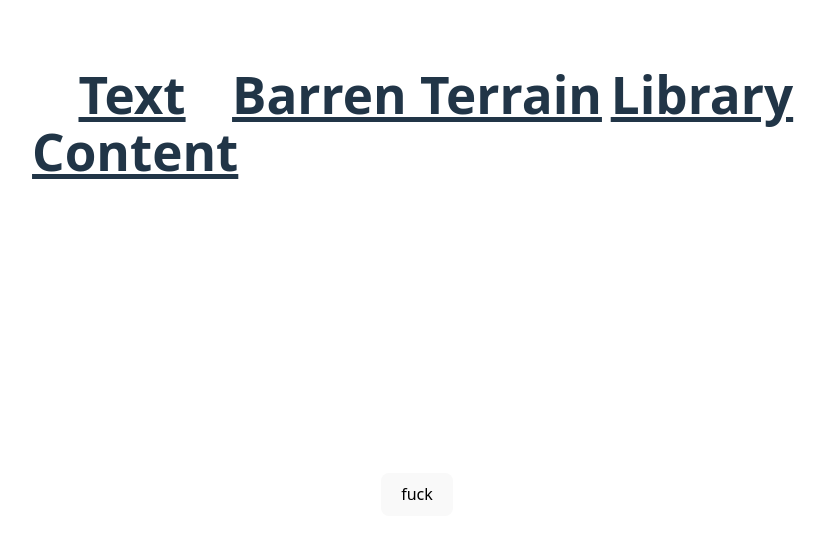
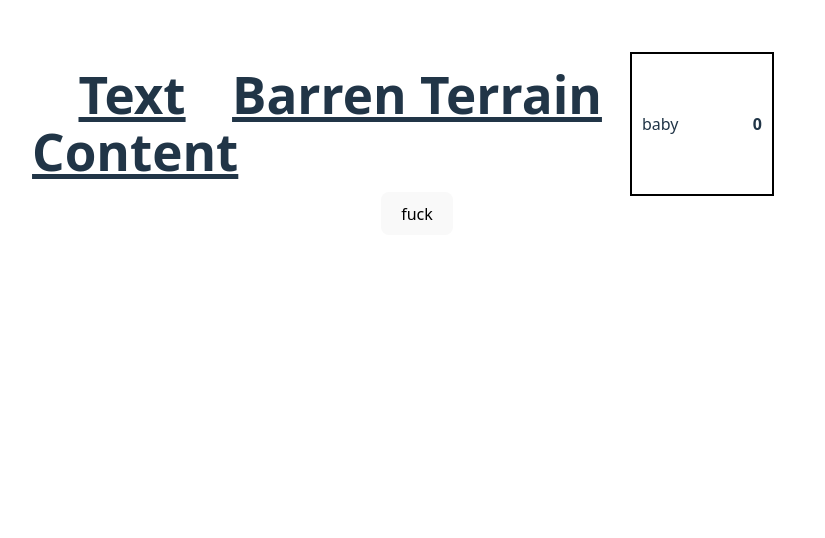
Before and after one commit to C171017/project-17a, a React (Vite) app: page / in a window 1280 px wide. Shown: the top 538 px of the page, without its empty margins (223-1048 px from the left). Built offline with nearby package versions, Linux system fonts and the light colour scheme.

Commit message:
commit before branching value storing style (simple implementation vs redux)
'

```diff
--- a/css/app.css
+++ b/css/app.css
@@ -2,7 +2,7 @@
   position: relative;
   display: grid;
   grid-template-columns: 200px 1fr 200px;
-  grid-template-rows: auto auto;
+  grid-template-rows: 20vh 80vh;    /* Row 1: 20% viewport, Row 2: 80% viewport */
   gap: 0;
   height: 100vh;
 }
--- a/css/library.css
+++ b/css/library.css
@@ -9,7 +9,24 @@
   border: none;
 }
 
-.library-container h1 {
-  white-space: nowrap;
-  text-decoration: underline;
+.square-box {
+  width: 120px;
+  height: 120px;
+  border: 2px solid #000;
+  display: flex;
+  justify-content: space-between;
+  align-items: center;
+  padding: 10px;
+  margin: 20px auto;
+  background-color: #fff;
 }
+
+.wood-text {
+  font-size: 16px;
+  font-weight: normal;
+}
+
+.count-text {
+  font-size: 16px;
+  font-weight: bold;
+}
--- a/package.json
+++ b/package.json
@@ -10,8 +10,10 @@
     "preview": "vite preview"
   },
   "dependencies": {
+    "@reduxjs/toolkit": "^2.9.0",
     "react": "^19.1.0",
-    "react-dom": "^19.1.0"
+    "react-dom": "^19.1.0",
+    "react-redux": "^9.2.0"
   },
   "devDependencies": {
     "@eslint/js": "^9.30.1",
--- a/src/components/Library.tsx
+++ b/src/components/Library.tsx
@@ -1,9 +1,25 @@
+import { useState, useEffect } from "react";
 import "../../css/library.css";
 
 export default function Library(): JSX.Element {
+  const [fuckCount, setFuckCount] = useState<number>(0);
+
+  useEffect(() => {
+    // Load count from localStorage
+    try {
+      const savedCount = localStorage.getItem('fuckCount');
+      setFuckCount(savedCount ? parseInt(savedCount, 10) : 0);
+    } catch (error) {
+      console.log('Error loading count from localStorage:', error);
+    }
+  }, []);
+
   return (
     <div className="library-container">
-      <h1>Library</h1>
+      <div className="square-box">
+        <span className="wood-text">baby</span>
+        <span className="count-text">{fuckCount}</span>
+      </div>
     </div>
   );
 }
```
Also changed, not shown: 1 other file (tests, documents, lock files or other folders).
